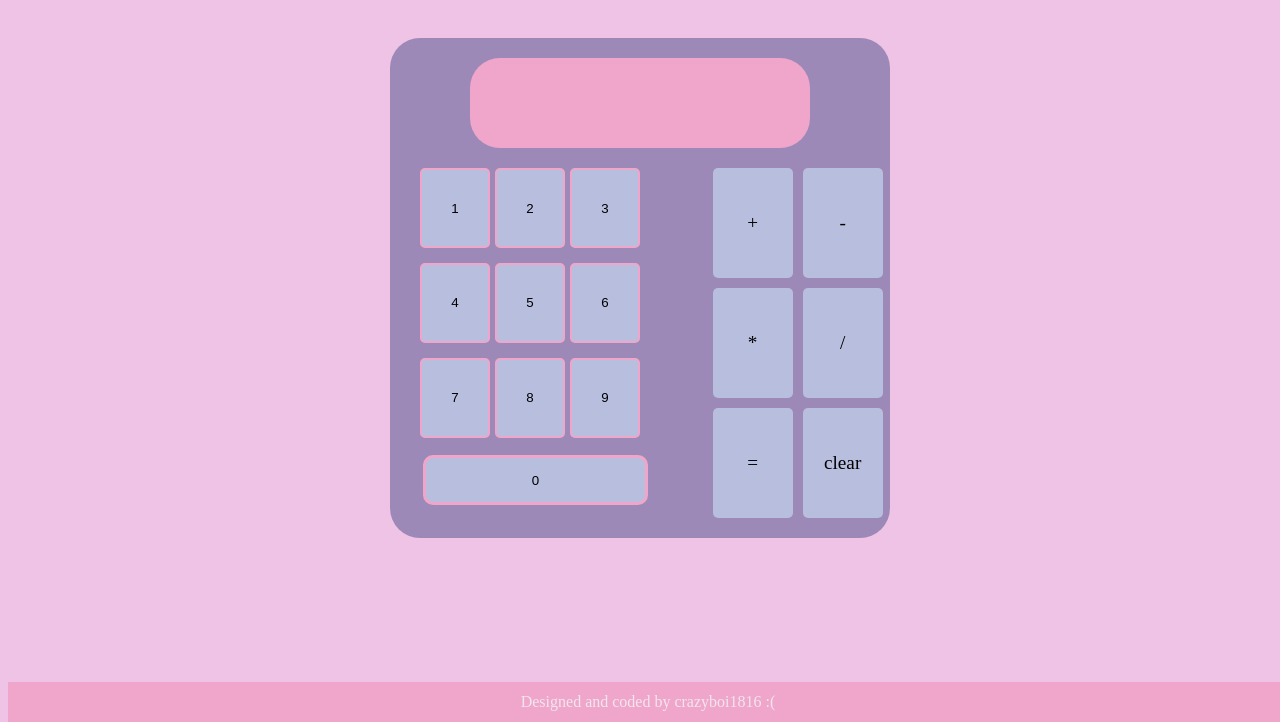
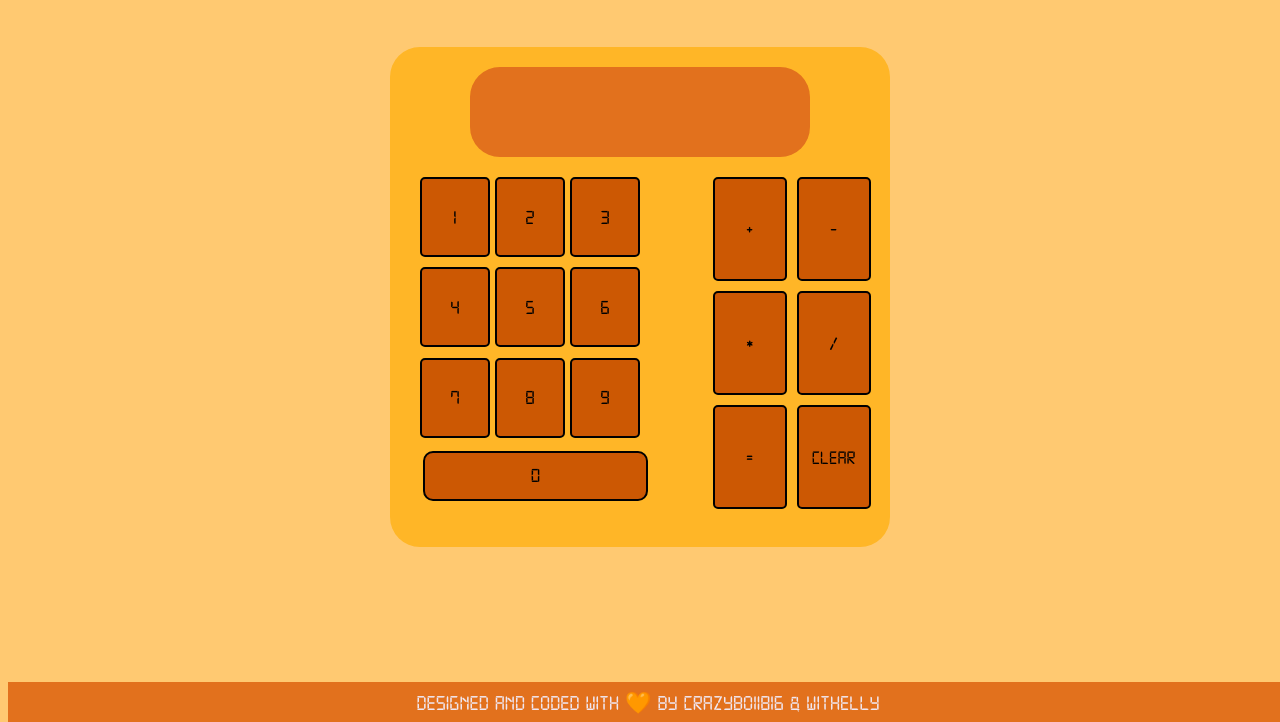
Before and after one commit to MuhammedNecatiPolat/Calculator, a plain HTML site: page index.html in a window 1280 px wide. Shown: the part 78-800 px from the top of the page. Drawn offline with Linux system fonts and the light colour scheme.

Commit message:
apply design changes w/elly

```diff
--- a/index.html
+++ b/index.html
@@ -43,7 +43,7 @@
             </div>
 
         </div>
-        <div class="footer">Designed and coded by crazyboi1816 :(</div>
+        <div class="footer">Designed and coded with 🧡 by crazyboi1816 & withelly</div>
 
         <script src="" async defer></script>
     </body>
--- a/styles.css
+++ b/styles.css
@@ -4,24 +4,37 @@
     width: 500px;
     height: 500px;
     border-radius: 30px;
-    background-color: #9C89B8;
+    background-color: #FFB627;
     margin: auto;
     margin-top: 50px;
 
 }
 
+@font-face {
+    font-family: digital-7;
+    src: url(./fonts/digital-7.ttf);
+}
+
+
+button{
+    font-family: digital-7;
+}
+
 .header{
+    font-weight: 400;
+    font-size: 20pt;
     display: flex;
     justify-content: center;
     align-items: center;
-    background-color: #F0A6CA;
+    background-color: #E2711D;
     color: #f0e6ef;
     padding: 20px;
 
 }
 
 html {
-    background-color: #efc3e6;
+    font-family: digital-7;
+    background-color: #FFC971;
 }
 
 
@@ -43,10 +56,8 @@ html {
     align-content: center;
     width: 225px;
     height: 50px;
-    background-color: #b8bedd;
-    border: 3px;
+    border: 2px;
     border-style: solid;
-    border-color: #f0a6ca;
     margin: 3px;
     border-radius: 10px;
 
@@ -60,27 +71,32 @@ html {
 }
 
 .operator{
+    border: 2px solid black;
+    font-weight: 400;
+    font-size: 15pt;
     display: flex;
-    width: 80px;
-    height: 110px;
+    width: 70px;
+    height: 100px;
     justify-content: center;
     align-items: center;
-    background-color: #b8bedd;
-    border-color: #f0a6ca;
+    background-color: #CC5803;
+    border-color: black;
     border-radius: 5px;
     font-size: larger;
 
 }
 .number {
+    font-weight: 400;
+    font-size: 15pt;
     border-radius: 5px;
     border-style: solid;
     display: flex;
     width: 70px;
     height: 80px;
-    background-color: #b8bedd;
+    background-color: #CC5803;
     justify-content: center;
     align-items: center;
-    border-color: #f0a6ca;
+    border-color: black;
     border-radius: 5px;
 }
 
@@ -90,7 +106,7 @@ html {
     border-radius: 30px;
     width: 300px;
     height: 50px;
-    background-color: #F0A6CA;
+    background-color: #E2711D;
     color: #B8BEDD;
     align-self: center;
     display: flex;
@@ -101,6 +117,7 @@ html {
 }
 
 .displayedNumber {
+
     color: white;
 
 }
@@ -110,7 +127,9 @@ html {
 }
 
 .footer {
-    background-color: #f0a6ca;
+    font-weight: 400;
+    font-size: 16pt;
+    background-color: #E2711D;
     position: absolute;
     bottom: 0;
     width: 100%;
```
Also changed, not shown: fonts/digital-7.ttf (added).
